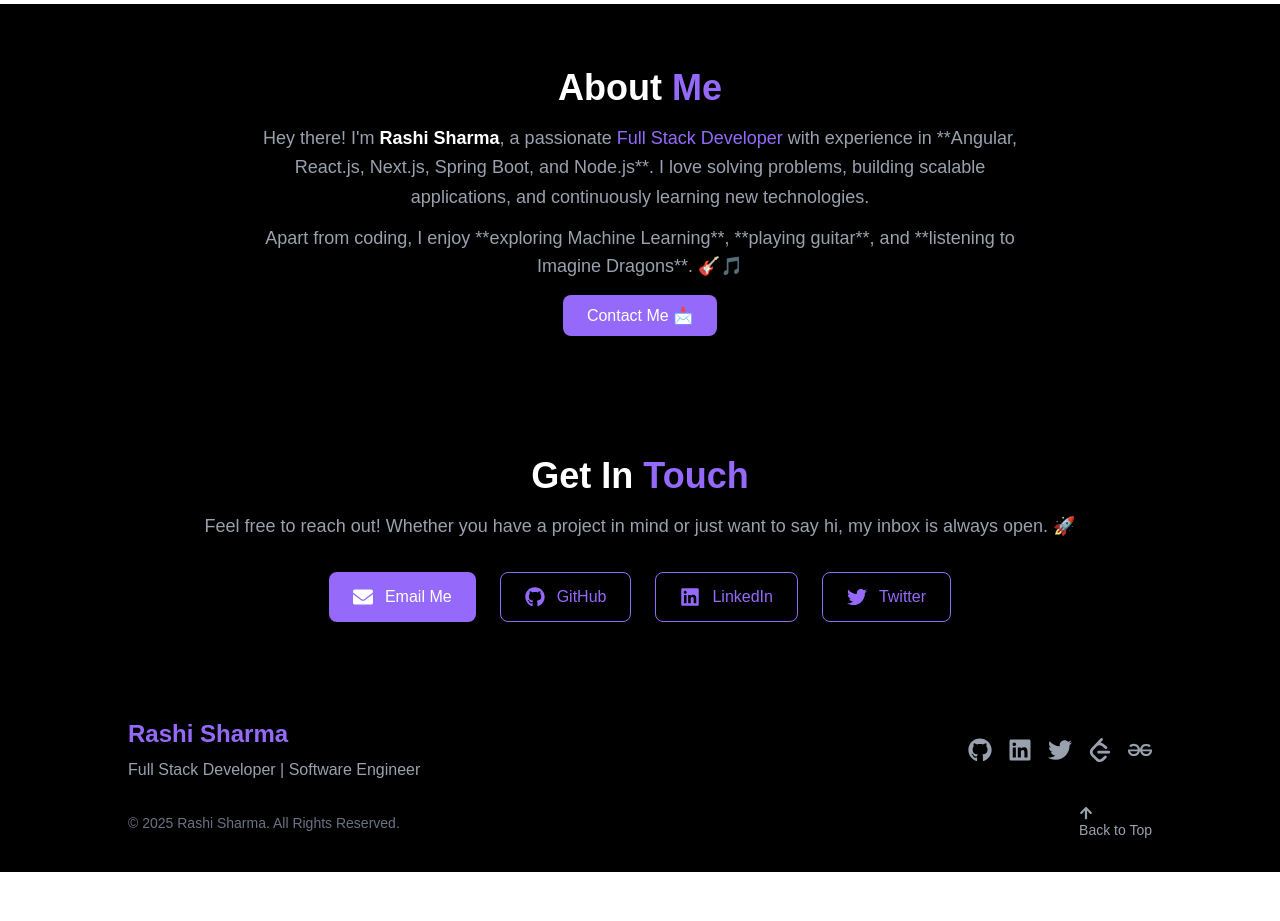
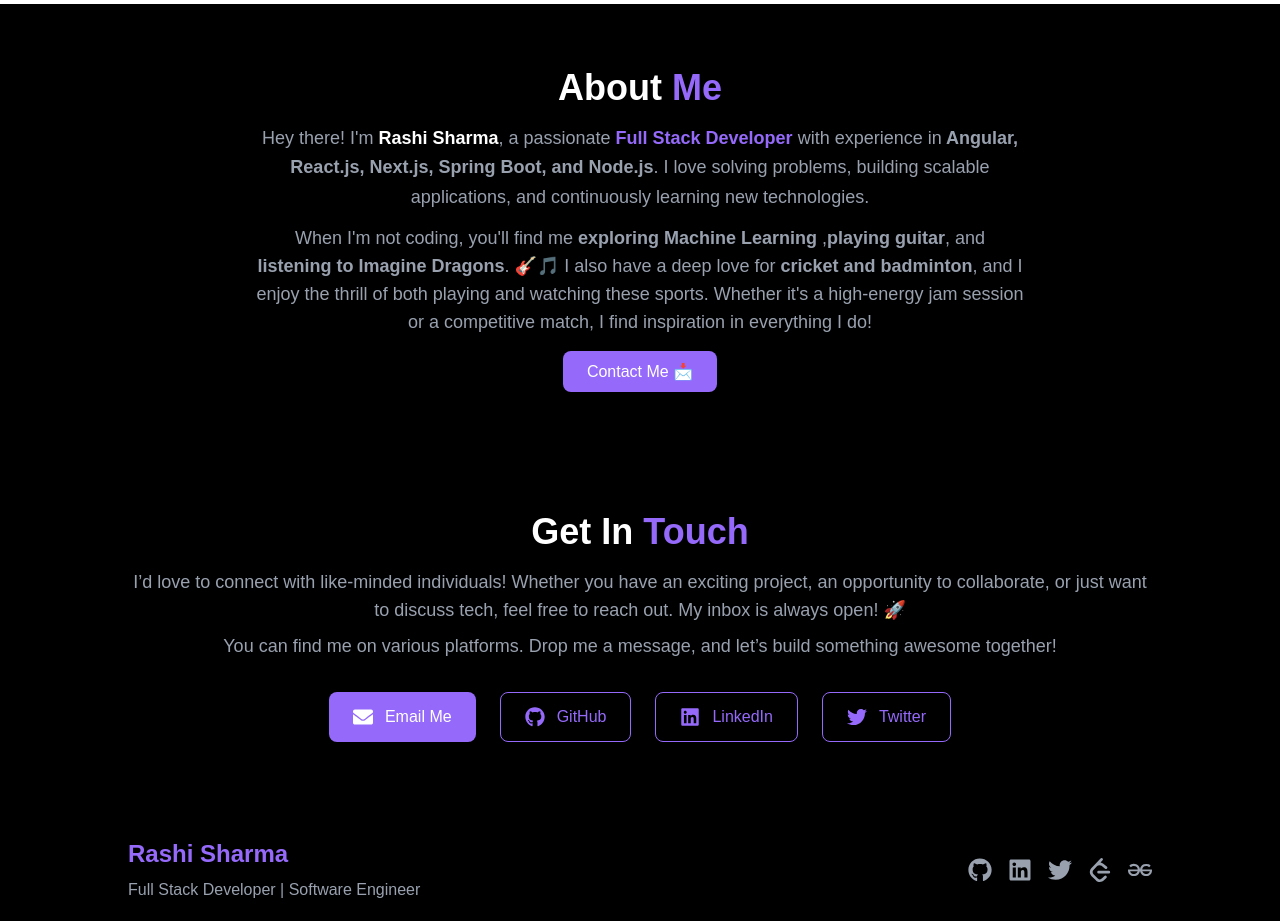
Before and after one commit to rashi-06/portfolio, a Next.js app: page / in a window 1280 px wide. Shown: the part 2220-3141 px from the top of the page. Before the commit the page ends 3092 px from the top, so only its background shows below. Built offline with nearby package versions, Linux system fonts and the light colour scheme.

Commit message:
removed compilation error

```diff
--- a/app/(root)/page.tsx
+++ b/app/(root)/page.tsx
@@ -5,7 +5,6 @@ import Projects from "@/components/Projects";
 import Skills from "@/components/Skills";
 import Contact from "@/components/Contact";
 import Footer from "@/components/Footer";
-import Image from "next/image";
 
 export default function Home() {
   return (
--- a/components/About.tsx
+++ b/components/About.tsx
@@ -9,15 +9,20 @@ const About = () => {
 
         {/* Short Bio */}
         <p className="text-gray-400 mt-4 text-lg leading-relaxed max-w-3xl">
-          Hey there! I'm <span className="text-white font-semibold">Rashi Sharma</span>,
-          a passionate <span className="text-[#956afa]">Full Stack Developer</span> with experience in
-          **Angular, React.js, Next.js, Spring Boot, and Node.js**. I love solving problems,
-          building scalable applications, and continuously learning new technologies.
+          Hey there! {"I'm"} <span className="text-white font-semibold">Rashi Sharma</span>,
+          a passionate <span className="text-[#956afa] font-semibold">Full Stack Developer</span> with experience in
+          <span className="font-semibold"> Angular, React.js, Next.js, Spring Boot, and Node.js</span>.
+          I love solving problems, building scalable applications, and continuously learning new technologies.
         </p>
 
+
         <p className="text-gray-400 mt-3 text-lg max-w-3xl">
-          Apart from coding, I enjoy **exploring Machine Learning**, **playing guitar**,
-          and **listening to Imagine Dragons**. 🎸🎵
+          When {"I'm"} not coding, {"you'll"} find me <span className="font-semibold">exploring Machine Learning </span>,
+          <span className="font-semibold">playing guitar</span>, and <span className="font-semibold">listening to Imagine Dragons</span>. 🎸🎵
+          I also have a deep love for <span className="font-semibold">cricket and badminton</span>,
+          and I enjoy the thrill of both playing and watching these sports.
+          Whether {"it's"} a high-energy jam session or a competitive match,
+          I find inspiration in everything I do!
         </p>
 
         {/* Contact Me Button - Centered */}
--- a/components/Contact.tsx
+++ b/components/Contact.tsx
@@ -1,5 +1,4 @@
-import { FaEnvelope, FaGithub, FaLinkedin, FaTwitter, FaCode } from "react-icons/fa";
-import { SiLeetcode } from "react-icons/si"; // Importing LeetCode icon
+import { FaEnvelope, FaGithub, FaLinkedin, FaTwitter } from "react-icons/fa";
 
 const Contact = () => {
   return (
@@ -9,8 +8,13 @@ const Contact = () => {
           Get In <span className="text-[#956afa]">Touch</span>
         </h2>
         <p className="text-gray-400 mt-4 text-lg">
-          Feel free to reach out! Whether you have a project in mind or just want to say hi,
-          my inbox is always open. 🚀
+          I’d love to connect with like-minded individuals! Whether you have an exciting
+          project, an opportunity to collaborate, or just want to discuss tech, feel free
+          to reach out. My inbox is always open! 🚀
+        </p>
+        <p className="text-gray-400 mt-2 text-lg">
+          You can find me on various platforms. Drop me a message, and let’s build something
+          awesome together!
         </p>
 
         {/* Contact Buttons */}
--- a/components/Hero.tsx
+++ b/components/Hero.tsx
@@ -89,7 +89,7 @@ const Hero: React.FC = () => {
         </p>
 
         <a href="#contact" className={styles.contactBtn}>
-          Let's Connect 🚀
+        {"Let's Connect 🚀"}
         </a>
       </div>
     </section>
```
